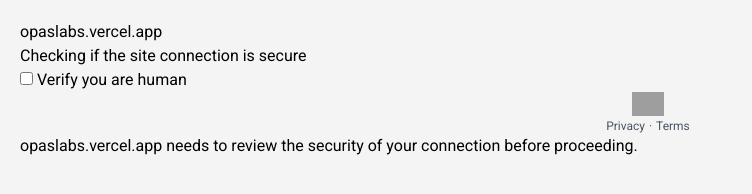
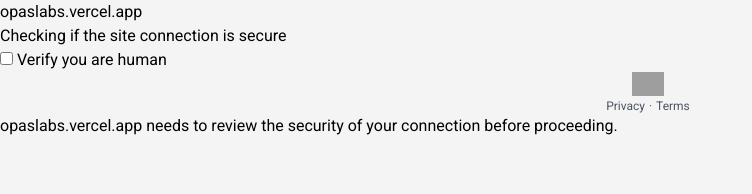
Before and after one commit to rishadaj874/opaslabs, a plain HTML site: page casting.html in a window 1280 px wide. Shown: the whole page, without its empty margins (0-752 px from the left). Drawn offline with nearby package versions, Linux system fonts and the light colour scheme; grey boxes are pictures that could not be loaded.

Commit message:
Update casting.html

```diff
--- a/casting.html
+++ b/casting.html
@@ -11,9 +11,6 @@
     body {
       font-family: 'Roboto', sans-serif;
       background-color: #f4f4f4;
-      margin: 0;
-      padding: 20px;
-      min-height: 100vh;
     }
   </style>
 </head>
```
